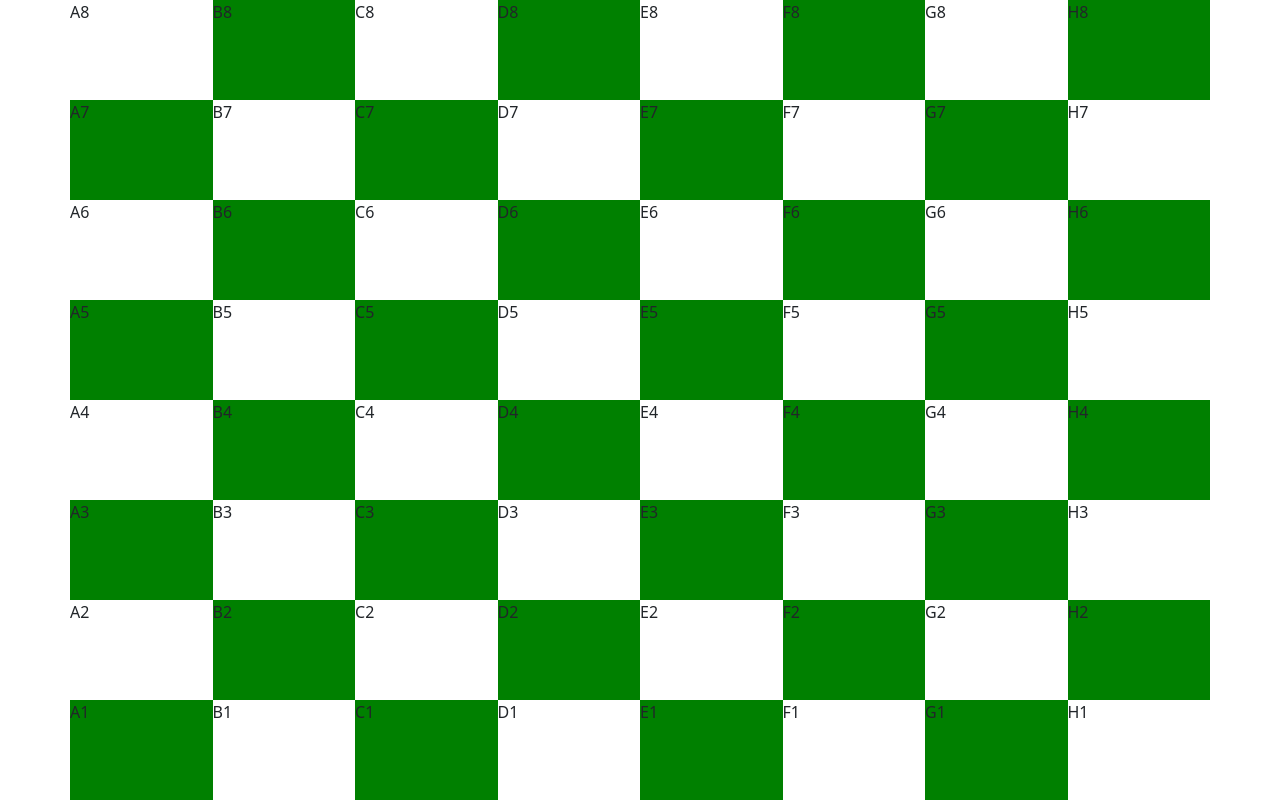
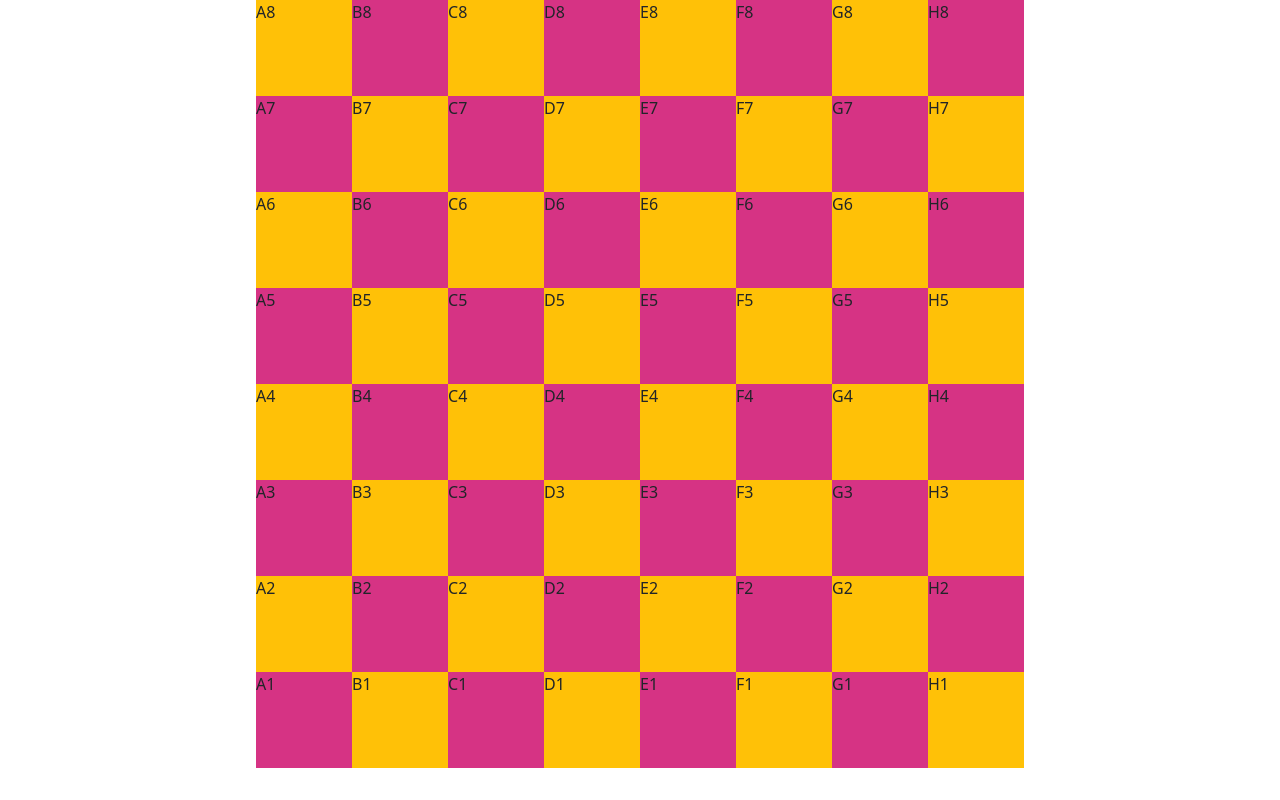
Before and after one commit to mrevening/chess-react, a React (Create React App) app: page / in a window 1280 px wide. Built offline with nearby package versions, Linux system fonts and the light colour scheme.

Commit message:
board responsive

```diff
--- a/package.json
+++ b/package.json
@@ -11,6 +11,7 @@
     "@types/react": "^17.0.20",
     "@types/react-dom": "^17.0.9",
     "bootstrap": "^5.1.1",
+    "node-sass": "^6.0.1",
     "react": "^17.0.2",
     "react-dom": "^17.0.2",
     "react-scripts": "4.0.3",
--- a/src/board/Board.css
+++ /dev/null
@@ -1,13 +0,0 @@
-.tile {
-    height: 100px;
-    /* width: 100px; */
-}
-
-.blackTile {
-    background-color: green;
-}
-
-#root .col {
-    padding-right: 0;
-    padding-left: 0;
-}
--- /dev/null
+++ b/src/board/Board.scss
@@ -0,0 +1,44 @@
+@import "bootstrap/scss/functions";
+@import "bootstrap/scss/variables";
+@import "bootstrap/scss/mixins";
+
+.blackTile {
+    background-color: var(--bs-pink);
+}
+.whiteTile {
+    background-color: var(--bs-yellow);
+}
+
+#root .col {
+    padding-right: 0;
+    padding-left: 0;
+}
+
+$md-container-max-width: map-get($grid-breakpoints, "md");
+
+@each $breakpoint in map-keys($grid-breakpoints) {
+
+    @include media-breakpoint-up($breakpoint) {
+        $container-max-width: map-get($container-max-widths, $breakpoint);
+        @if ($container-max-width and $container-max-width > $md-container-max-width) {
+            #root .tile {
+                height: $md-container-max-width/8;
+                width: $md-container-max-width/8;
+            }
+            #root .container {
+                max-width: $md-container-max-width
+            }
+        }
+        @else if ($container-max-width and $container-max-width <= $md-container-max-width) {
+            #root .tile {
+                height: $container-max-width/8;
+                width: $container-max-width/8;
+            }
+        }
+        @else{
+            #root .tile {
+                height: 12.5vw;
+            }
+        }
+    }
+}
--- a/src/board/Board.tsx
+++ b/src/board/Board.tsx
@@ -1,4 +1,4 @@
-import './Board.css'
+import './Board.scss'
 import { Container } from 'reactstrap'
 import BoardRow from './BoardRow'
 
@@ -7,7 +7,7 @@ export default function Board(){
     let black: boolean = false;
     return (
         <Container>
-            { rows.reverse().map((row, i) => { return <BoardRow key={row} row={row} black={ i % 2 == 0 ? black : !black}/> })}
+            { rows.reverse().map((row, i) => { return <BoardRow key={row} row={row} black={ i % 2 === 0 ? black : !black}/> })}
         </Container >
     )
 }
--- a/src/board/BoardRow.tsx
+++ b/src/board/BoardRow.tsx
@@ -10,7 +10,7 @@ export default function BoardRow({ row, black }: BoardRowProps){
     let cols: string[] = ['A', 'B', 'C', 'D', 'E', 'F', 'G', 'H'];
     return (
         <Row noGutters={true}>
-            { cols.map((col, i) => <BoardCol key={col} row={row} col={col} black={i % 2 == 0 ? !black : black}/> )}
+            { cols.map((col, i) => <BoardCol key={col} row={row} col={col} black={i % 2 === 0 ? !black : black}/> )}
         </Row>
     );
 }
--- a/src/board/Tile.tsx
+++ b/src/board/Tile.tsx
@@ -6,6 +6,6 @@ interface TileProps {
 
 export default function Tile( { col, row, isBlack }: TileProps ){
     return(
-        <div className={'tile ' + (isBlack ? 'blackTile' : undefined )} >{col}{row}</div>
+        <div className={'tile ' + (isBlack ? 'blackTile' : 'whiteTile' )} >{col}{row}</div>
     );
 }
```
Also changed, not shown: 1 other file (tests, documents, lock files or other folders).
